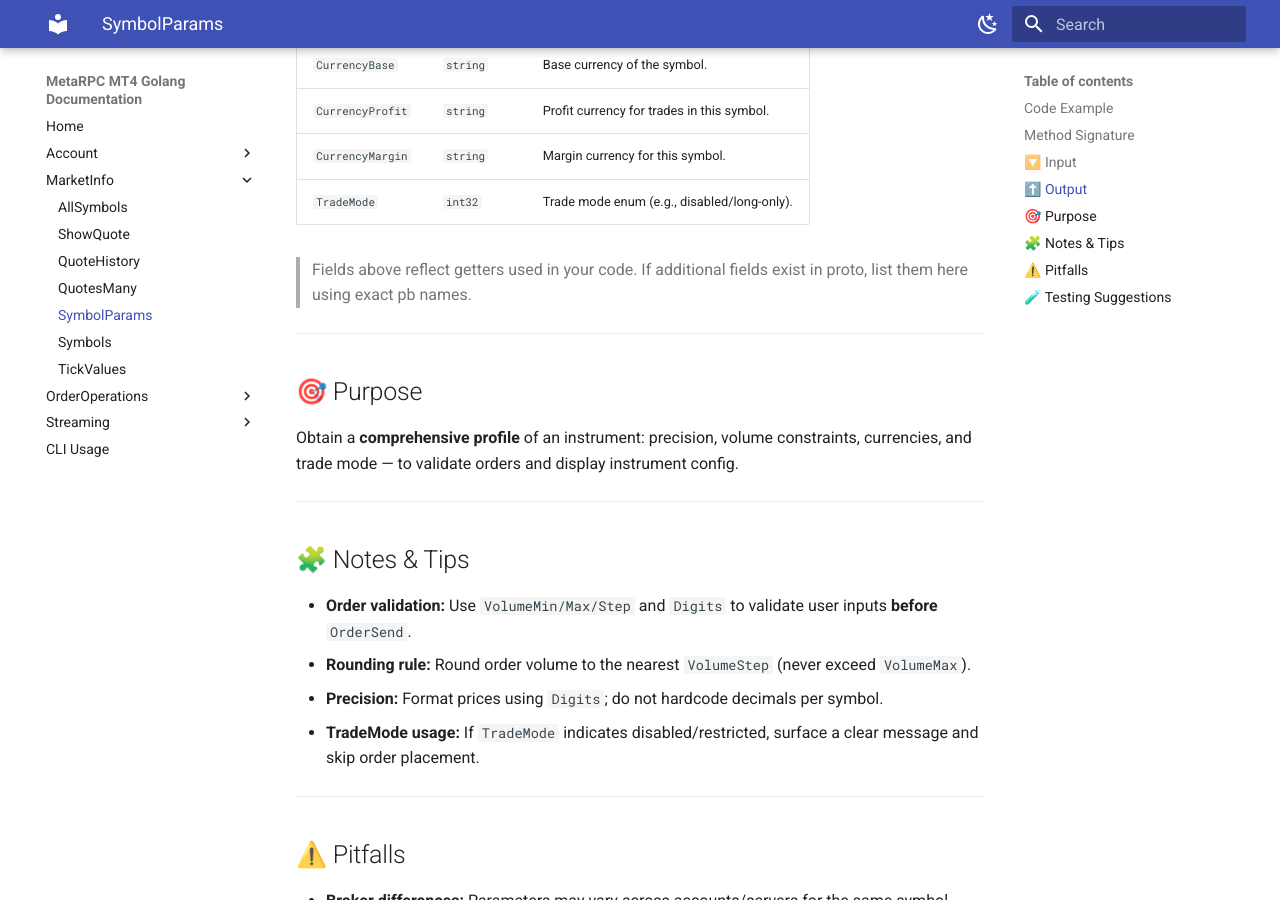
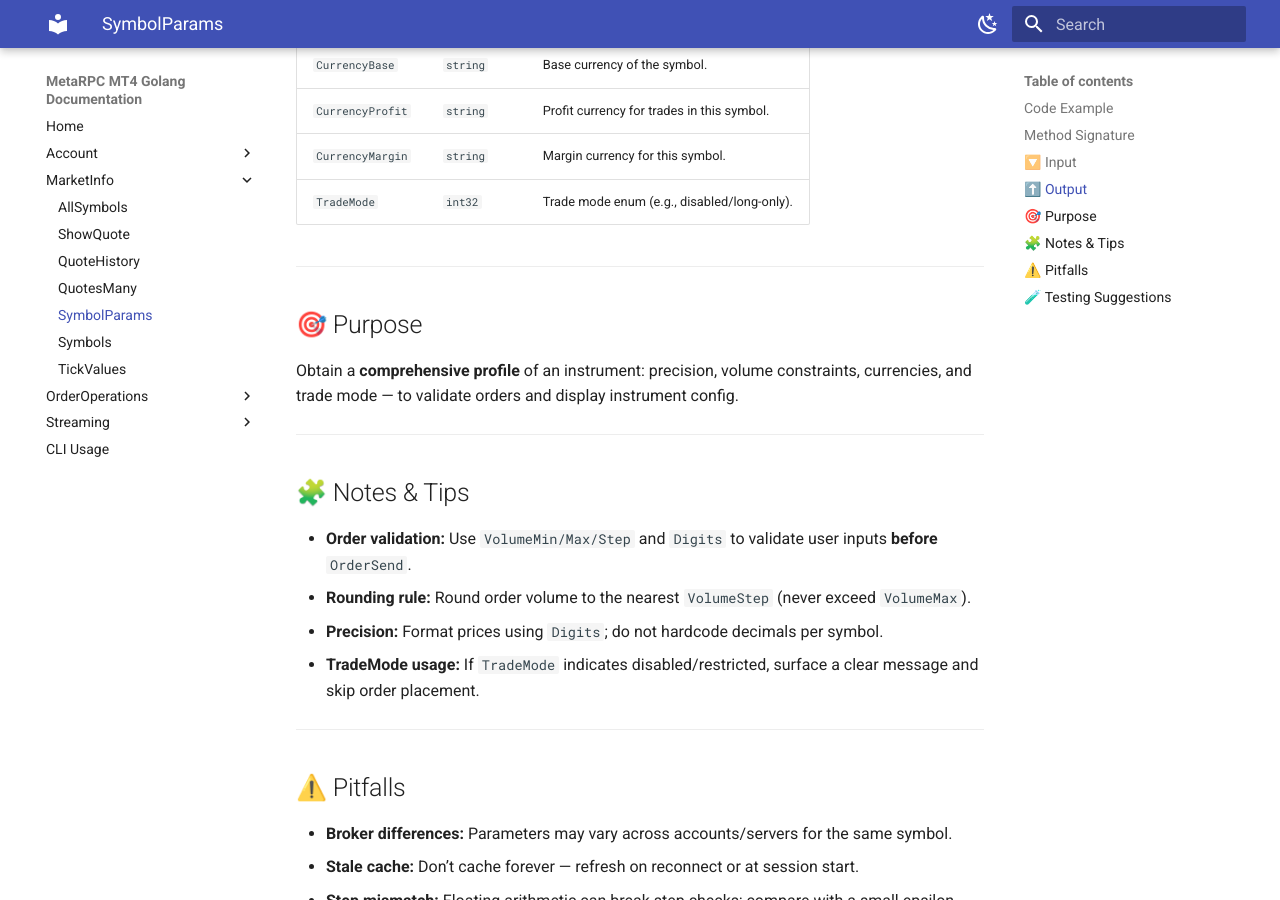
Before and after one commit to MetaRPC/GoMT4, an MkDocs documentation site: the page built from docs/Market_Info/ShowSymbolParams.md, in a window 1280 px wide and 900 px high, scrolled down 1585 px. Built offline with MkDocs 1.6.1 and Material for MkDocs 9.7.7, drawn with Linux system fonts in a browser that asks for light colours.

Commit message:
Update ShowSymbolParams.md

```diff
--- a/docs/Market_Info/ShowSymbolParams.md
+++ b/docs/Market_Info/ShowSymbolParams.md
@@ -66,8 +66,6 @@ Returns `*pb.SymbolParamsManyInfo` with fields (key subset):
 | `CurrencyMargin` | `string`  | Margin currency for this symbol.            |
 | `TradeMode`      | `int32`   | Trade mode enum (e.g., disabled/long-only). |
 
-> Fields above reflect getters used in your code. If additional fields exist in proto, list them here using exact pb names.
-
 ---
 
 ## 🎯 Purpose
```
